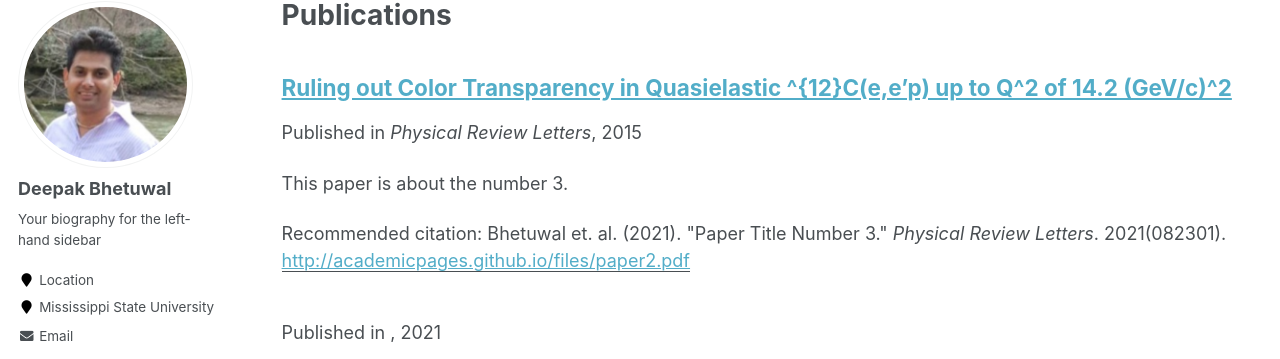
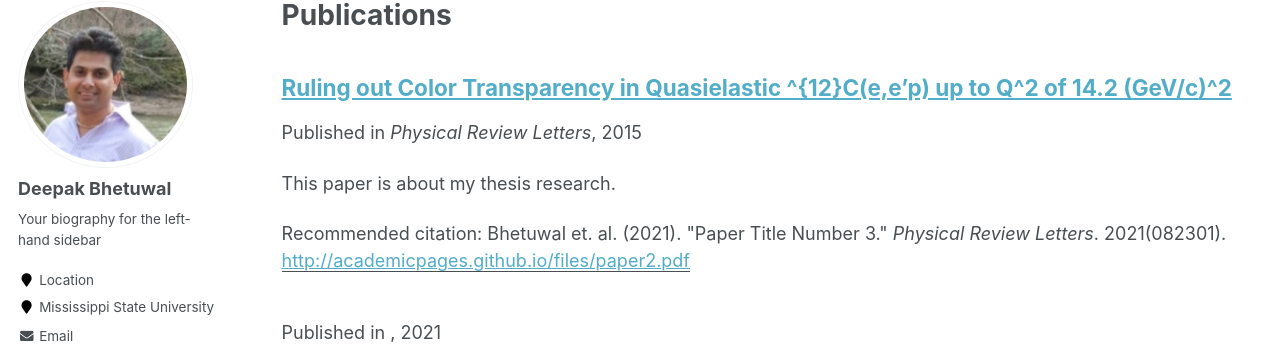
Before and after one commit to dkb208/dkb208.github.io, a Jekyll site: the page built from _pages/publications.md, in a window 1280 px wide. Shown: the part 117-476 px from the top of the page. Built offline with Jekyll 4.4.1, drawn with Linux system fonts in a browser that asks for light colours; some web fonts are replaced.

Commit message:
Update 2015-10-01-paper-title-number-3.md

```diff
--- a/_publications/2015-10-01-paper-title-number-3.md
+++ b/_publications/2015-10-01-paper-title-number-3.md
@@ -2,7 +2,7 @@
 title: "Ruling out Color Transparency in Quasielastic ^{12}C(e,e'p) up to Q^2 of 14.2 (GeV/c)^2"
 collection: publications
 permalink: /publication/2015-10-01-paper-title-number-3
-excerpt: 'This paper is about the number 3.'
+excerpt: 'This paper is about my thesis research.'
 date: 2015-10-01
 venue: 'Physical Review Letters'
 paperurl: 'http://academicpages.github.io/files/paper2.pdf'
```
